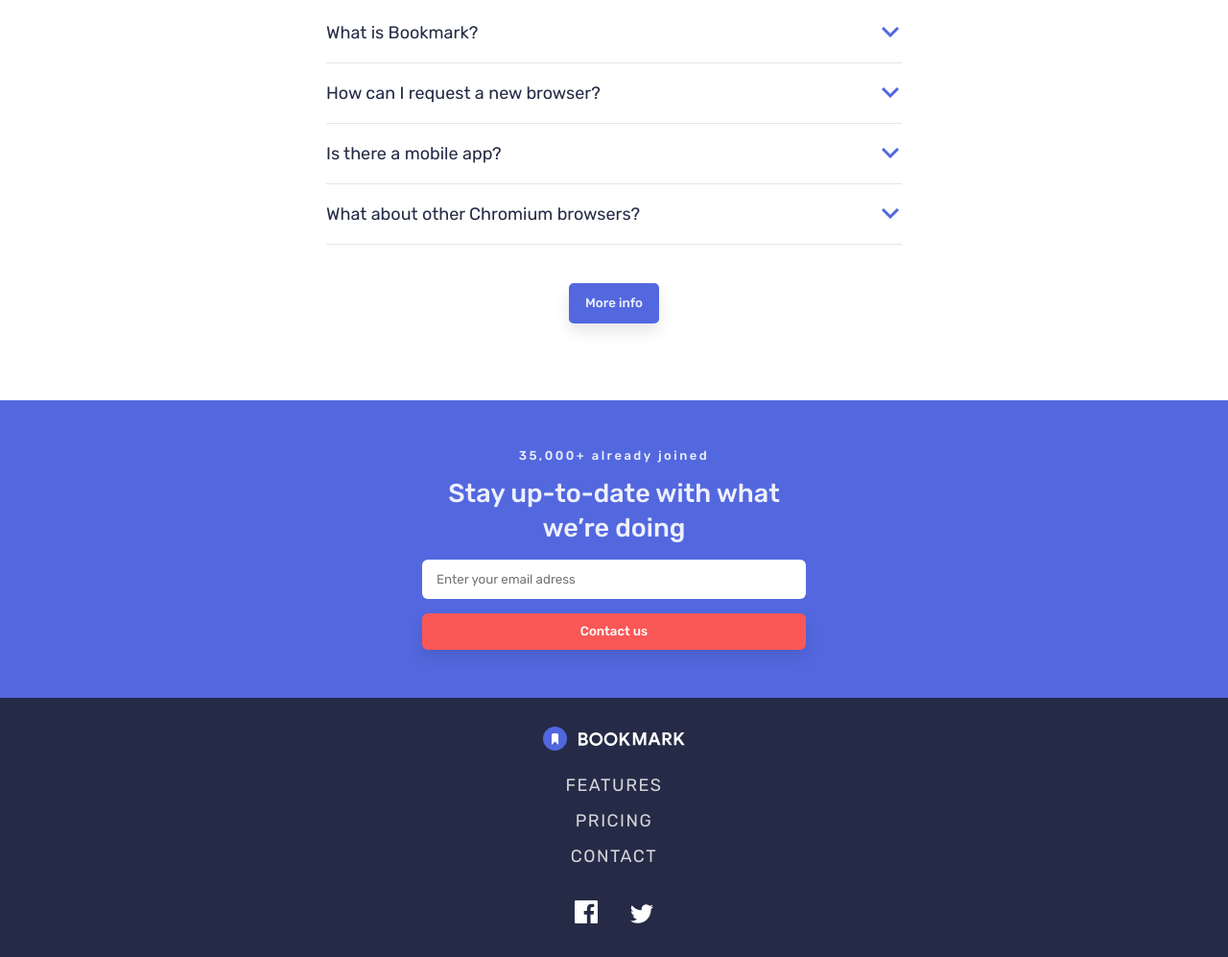
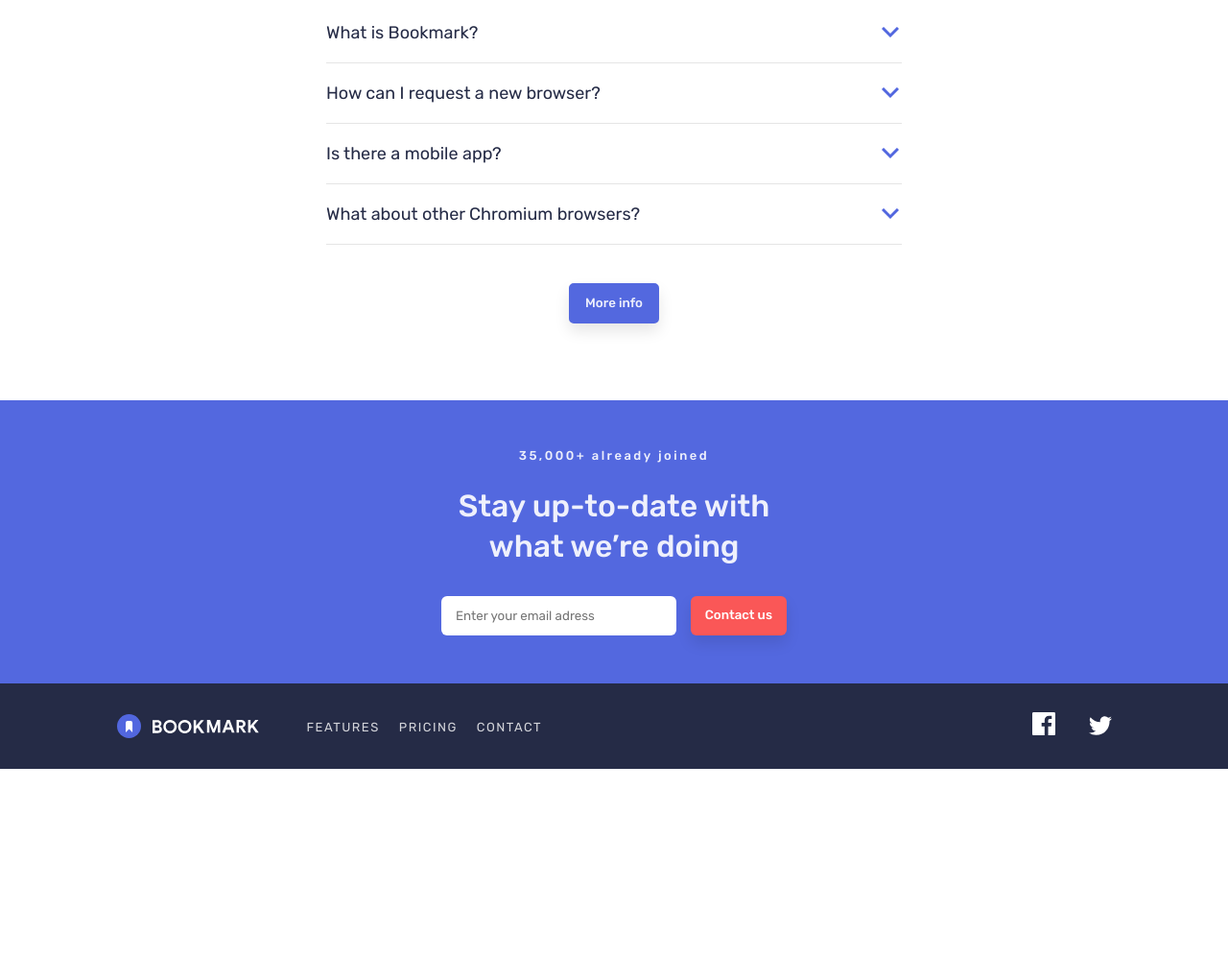
Before and after one commit to hadzistancic/bookmark_landing_page, a website with bundled scripts: page index.html in a window 1280 px wide. Shown: the part 2533-3530 px from the top of the page at 96% size. After the commit the page ends 3334 px from the top, so only its background shows below. Built offline with nearby package versions, Linux system fonts and the light colour scheme.

Commit message:
contact and footer section web

```diff
--- a/index.html
+++ b/index.html
@@ -17,13 +17,13 @@
             </a>
             <ul class="nav__list">
                 <li class="nav__item">
-                    <a href="#">Features</a>
+                    <a href="#features">Features</a>
                 </li>
                 <li class="nav__item">
-                    <a href="#">Pricing</a>
+                    <a href="#pricing">Pricing</a>
                 </li>
                 <li class="nav__item">
-                    <a href="#">Contact</a>
+                    <a href="#contact">Contact</a>
                 </li>
                 <li class="nav__item nav__item--login">
                     <a href="#">Login</a>
@@ -44,7 +44,7 @@
             </button>
         </nav>
     </header>
-    <section class="section section--hero">
+    <section class="section section--hero" id="hero">
         <div class="main-container section--hero__grid">
             <div class="section--hero__img-wrapper">
                 <img src="./images/illustration-hero.svg" alt="image of app presention on monitor" class="section--hero__img">
@@ -65,7 +65,7 @@
             </div>
         </div>
     </section>
-    <section class="section section--features">
+    <section class="section section--features" id="features">
         <div class="main-container">
             <h2 class="section__title">Features</h2>
             <p class="section__text">
@@ -135,7 +135,7 @@
         </div>
     </section>
     <div class="main-container">
-        <section class="section section--download">
+        <section class="section section--download" id="pricing">
             <h2 class="section__title">Download the extension</h2>
             <p class="section__text">
                 We’ve got more browsers in the pipeline. Please do let us know if you’ve got a favourite you’d like us to prioritize.
@@ -242,16 +242,16 @@
             </button>
         </section>
     </div>
-    <section class="section section--contact">
+    <section class="section section--contact" id="contact">
         <div class="section--contact__wrapper">
             <p class="section--contact__smallprint">35,000+ already joined</p>
             <h2 class="section--contact__title">Stay up-to-date with what we’re doing</h2>
-            <div class="section--contact__input-wrapper">
+            <form class="section--contact__form">
                 <input type="text" class="section--contact__input" placeholder="Enter your email adress">
                 <button class="btn btn--submit">
                     Contact us
                 </button>
-            </div>
+            </form>
         </div>
     </section>
     <footer class="footer">
--- a/scss/components/_buttons.scss
+++ b/scss/components/_buttons.scss
@@ -24,7 +24,8 @@
 	color: rgba(255, 255, 255, 0.9);
 	@include mq(800px) {
 		&:hover {
-			background-color: $grayish-blue;
+			background-color: transparent;
+			color: $soft-blue;
 		}
 	}
 }
--- a/scss/layout/_contact.scss
+++ b/scss/layout/_contact.scss
@@ -15,17 +15,28 @@
 		font-weight: 500;
 		letter-spacing: 2.5px;
 		margin-bottom: 15px;
+		@include mq($breakpoint) {
+			margin-bottom: 25px;
+		}
 	}
 
 	&__title {
 		color: rgba(#fff, 0.9);
 		line-height: 1.3;
 		margin-bottom: 15px;
+		@include mq($breakpoint) {
+			font-size: 32px;
+			margin-bottom: 30px;
+		}
 	}
 
-	&__input-wrapper {
+	&__form {
 		display: flex;
 		flex-direction: column;
+		@include mq($breakpoint) {
+			flex-direction: row;
+			padding: 0 20px;
+		}
 	}
 
 	&__input {
@@ -35,5 +46,10 @@
 		font-family: inherit;
 		outline: none;
 		margin-bottom: 15px;
+		@include mq($breakpoint) {
+			margin-bottom: 0;
+			flex: 1;
+			margin-right: 15px;
+		}
 	}
 }
--- a/scss/layout/_footer.scss
+++ b/scss/layout/_footer.scss
@@ -5,6 +5,9 @@
 		display: flex;
 		flex-direction: column;
 		align-items: center;
+		@include mq($breakpoint) {
+			flex-direction: row;
+		}
 	}
 
 	&__logo {
@@ -12,10 +15,19 @@
 			fill: #fff;
 		}
 		margin-bottom: 20px;
+		@include mq($breakpoint) {
+			margin-bottom: 0;
+			display: flex;
+			margin-right: 50px;
+		}
 	}
 
 	&__list {
 		margin-bottom: 20px;
+		@include mq($breakpoint) {
+			margin-bottom: 0;
+			display: flex;
+		}
 	}
 
 	&__item {
@@ -23,9 +35,31 @@
 			color: rgba(#fff, 0.8);
 			text-transform: uppercase;
 			letter-spacing: 1.5px;
+			@include mq($breakpoint) {
+				font-size: 13px;
+				&:hover {
+					color: $soft-red;
+				}
+			}
 		}
 		margin-bottom: 15px;
 		text-align: center;
+		@include mq($breakpoint) {
+			margin-bottom: 0;
+			margin-right: 20px;
+		}
+	}
+
+	&__social {
+		margin-left: auto;
+	}
+
+	&__social-icon {
+		@include mq($breakpoint) {
+			&:hover * {
+				fill: $soft-red;
+			}
+		}
 	}
 
 	&__social-icon:first-child {
--- a/scss/layout/_general.scss
+++ b/scss/layout/_general.scss
@@ -4,6 +4,10 @@
 *::before,
 *::after {
 	box-sizing: border-box;
+}
+
+html {
+	scroll-behavior: smooth;
 }
 
 body {
```
Also changed, not shown: dist/style.css, 1 other file.
